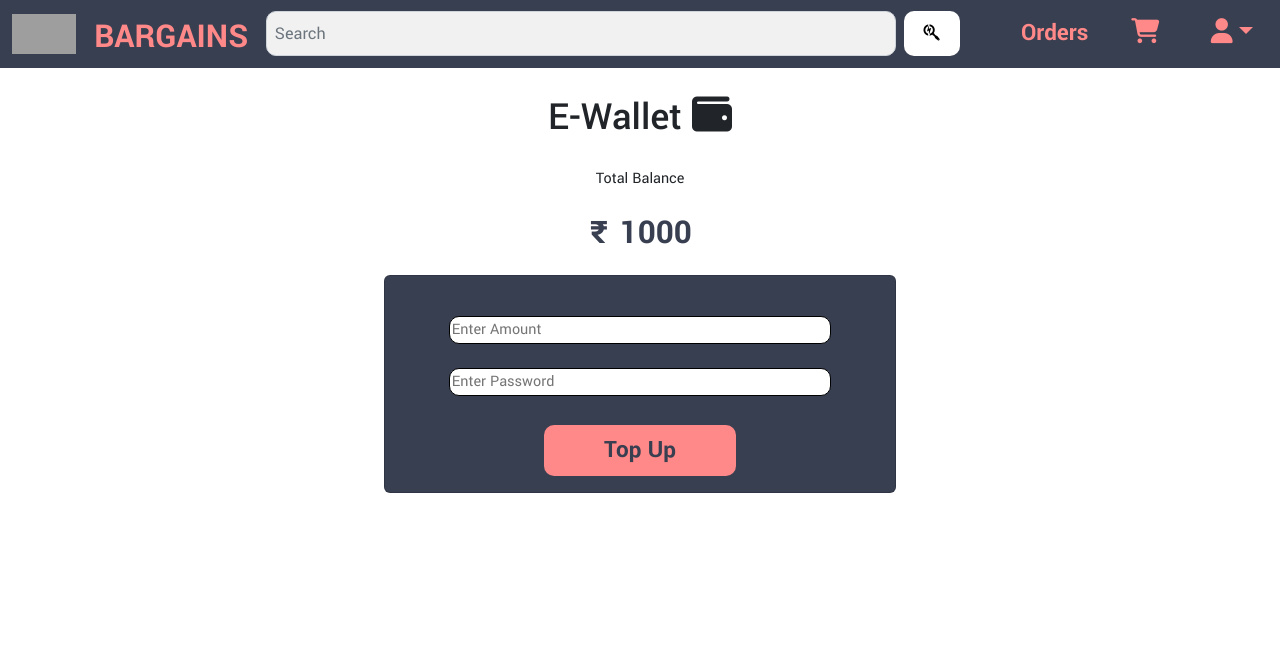
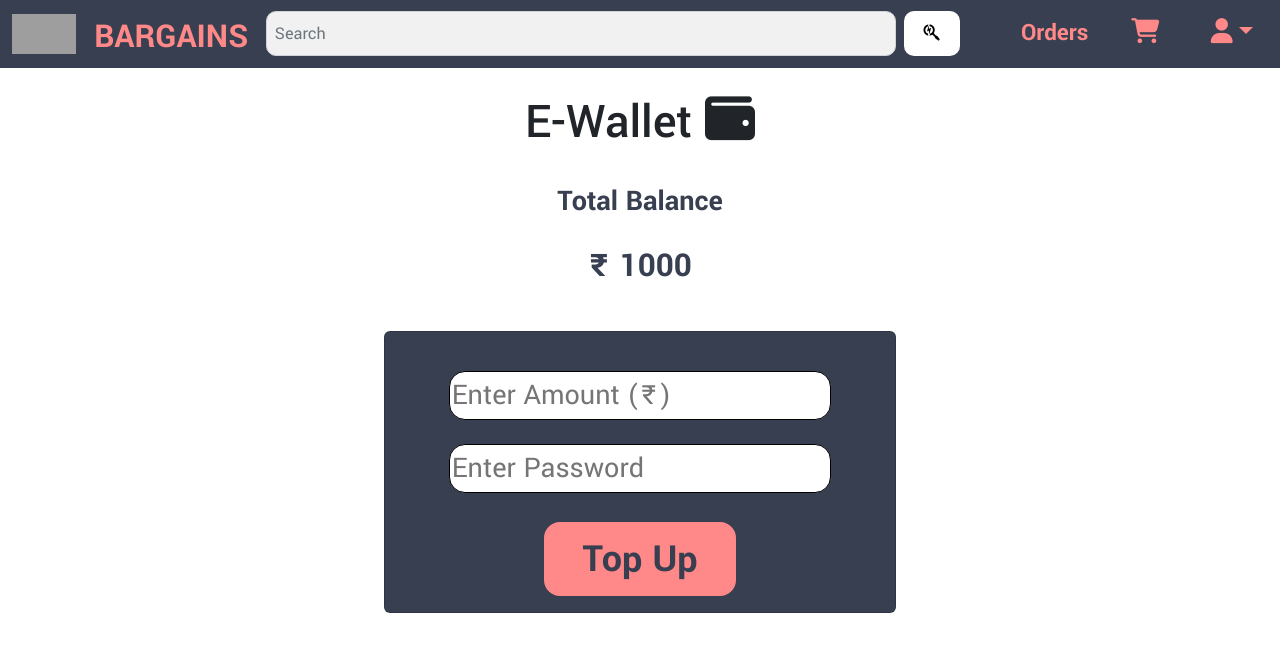
Before and after one commit to Ayush-Bhauwala/OOPS-frontend, a React (Create React App) app: page /ewallet in a window 1280 px wide. Shown: the top 652 px of the page. Built offline with nearby package versions, Linux system fonts and the light colour scheme; grey boxes are pictures that could not be loaded.

Commit message:
adjusted ewallet css

```diff
--- a/src/Components/EWallet.js
+++ b/src/Components/EWallet.js
@@ -36,7 +36,7 @@ function EWallet() {
               <input
                 type="number"
                 name="topupAmount"
-                placeholder="Enter Amount"
+                placeholder="Enter Amount (₹)"
                 className="ewalletInput"
                 id="topup"
               />
--- a/src/Components/EWalletStyles.css
+++ b/src/Components/EWalletStyles.css
@@ -1,10 +1,14 @@
 #ewalletHeading {
   margin: 2% auto;
   text-align: center;
+  font-size: 50px;
 }
 
 .balance {
   text-align: center;
+  font-size: 30px;
+  font-weight: bold;
+  color: #383f51;
 }
 
 .amount {
@@ -14,21 +18,24 @@
 }
 
 .ewalletCard {
-  margin: auto;
+  margin: 3% auto;
   width: 40%;
   background-color: #383f51;
   padding: 0;
 }
 
 .ewalletInput {
+  font-size: 30px;
   display: block;
-  border-radius: 0.625rem;
+  border-radius: 1rem;
   border: 1px solid black;
   margin: 5% auto;
   width: 80%;
 }
 
 .topupbtn {
+  border-radius: 1rem;
+  font-size: 40px;
   font-weight: bold;
   margin-top: 1%;
   width: 40%;
```
